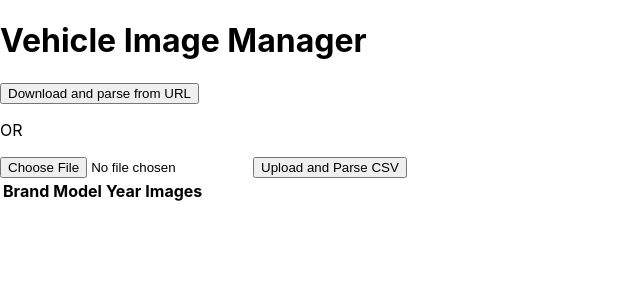
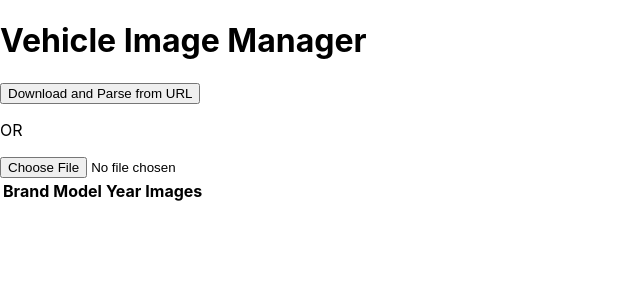
Before and after one commit to ChrissHeIs/electricco-vehicle-image-manager, a React (Create React App) app: page / in a window 1280 px wide. Shown: the top 300 px of the page, without its empty margins (0-640 px from the left). Built offline with nearby package versions, Linux system fonts and the light colour scheme.

Commit message:
Loading images

```diff
--- a/package.json
+++ b/package.json
@@ -6,6 +6,7 @@
     "@testing-library/react": "^13.4.0",
     "axios": "^1.7.9",
     "cra-template-typescript": "1.2.0",
+    "http-proxy-middleware": "^3.0.3",
     "papaparse": "^5.5.1",
     "react": "^18.2.0",
     "react-dom": "^18.2.0",
--- a/src/App.tsx
+++ b/src/App.tsx
@@ -1,27 +1,27 @@
-// src/App.tsx
-import React, { useState } from 'react';
-import CsvUploader from './components/CsvUploader';
-import VehicleTable from './components/VehicleTable';
+import React, { useState } from "react";
+import CsvUploader from "./components/CsvUploader"; // Handles CSV parsing
+import VehicleImageFetcher from "./components/VehicleImageFetcher"; // Handles image fetching
+import { Vehicle } from "./model/Vehicle"; // Assuming Vehicle type is defined somewhere
+import VehicleTable from "./components/VehicleTable";
 
 const App: React.FC = () => {
-  const [vehicles, setVehicles] = useState<any[]>([]);
+  const [updatedVehicles, setUpdatedVehicles] = useState<Vehicle[]>([]);
 
-  // Update vehicles after parsing from file
-  const handleFileParsed = (newVehicles: any[]) => {
-    setVehicles(newVehicles);
-  };
-
-  // Update vehicles after parsing from URL
-  const handleUrlParsed = (newVehicles: any[]) => {
-    setVehicles(newVehicles);
+  // Automatically trigger image fetching in VehicleImageFetcher after CSV is loaded
+  const handleCsvLoaded = (vehicles: Vehicle[]) => {
+    setUpdatedVehicles(vehicles); // Set the updated list of vehicles
   };
 
   return (
-    <div className="App">
+    <div>
       <h1>Vehicle Image Manager</h1>
 
-      <CsvUploader onFileParsed={handleFileParsed} onUrlParsed={handleUrlParsed} />
-      <VehicleTable vehicles={vehicles} />
+      {/* CSV Upload or URL Parsing */}
+      <CsvUploader setUpdatedVehicles={handleCsvLoaded} />
+
+      {/* Show the list of vehicles in a table and fetch images */}
+      <VehicleTable vehicles={updatedVehicles.slice(0, 3) /* Limit to first 3 vehicles for debuggings*/}/>
+      {/*<VehicleImageFetcher vehicles={updatedVehicles} />*/}
     </div>
   );
 };
--- a/src/components/CsvUploader.tsx
+++ b/src/components/CsvUploader.tsx
@@ -1,81 +1,70 @@
 // src/components/CsvUploader.tsx
 import React, { useState } from 'react';
-import { parseAndFilterCsv } from '../utils/csvParser';
+import Papa from 'papaparse';
+import { Vehicle } from '../model/Vehicle';
+import VehicleImageFetcher from './VehicleImageFetcher';
 
 interface CsvUploaderProps {
-  onFileParsed: (vehicles: any[]) => void;
-  onUrlParsed: (vehicles: any[]) => void;
+  setUpdatedVehicles: (vehicles: Vehicle[]) => void; // Prop to set the vehicles in the parent
 }
 
-const CsvUploader: React.FC<CsvUploaderProps> = ({ onFileParsed, onUrlParsed }) => {
-  const [csvFile, setCsvFile] = useState<File | null>(null);
-  const [loading, setLoading] = useState<boolean>(false);
+const CsvUploader: React.FC<CsvUploaderProps> = ({ setUpdatedVehicles }) => {
+  const [vehicles, setVehicles] = useState<any[]>([]);
+  const [loading, setLoading] = useState(false);
+  const [error, setError] = useState<string | null>(null);
 
-  // Handle file input
-  const handleFileChange = (event: React.ChangeEvent<HTMLInputElement>) => {
-    const file = event.target.files ? event.target.files[0] : null;
-    setCsvFile(file);
-  };
+  const handleCsvLoaded = (result: Papa.ParseResult<any>) => {
+    try {
+      const filteredData = result.data.filter((vehicle: any) => vehicle.reliability >= 3);
+      setUpdatedVehicles(filteredData);
+      setVehicles(filteredData);
+    } catch (e) {
+      setError('Error parsing CSV file');
+    } finally {
+      setLoading(false);
+    }
+  }
 
-  // Parse the uploaded CSV
-  const handleFileParse = () => {
-    if (!csvFile) return;
-    setLoading(true);
-
-    const reader = new FileReader();
-    reader.onload = (event) => {
-      if (event.target?.result) {
-        parseAndFilterCsv(event.target.result as string, (vehicles) => {
-          onFileParsed(vehicles); // Return parsed vehicles from file
+  const handleFileUpload = (e: React.ChangeEvent<HTMLInputElement>) => {
+    const file = e.target.files?.[0];
+    if (file) {
+      setLoading(true);
+      Papa.parse(file, {
+        complete: (result) => {
+          handleCsvLoaded(result);
+        },
+        error: (error) => {
+          setError('Error reading CSV file');
           setLoading(false);
-        });
-      }
-    };
-    reader.readAsText(csvFile);  // Read file content as text
+        },
+      });
+    }
   };
 
   const handleURLDownloadAndParse = async () => {
-    console.log(process.env.REACT_APP_PROXY_URL)
-    console.log(process.env.REACT_APP_CSV_URL)
-    const url = process.env.REACT_APP_PROXY_URL + process.env.REACT_APP_CSV_URL;  // Use the CORS proxy URL
     setLoading(true);
+    setError(null);
 
     try {
-      console.log('Fetching CSV from URL:', url);
-      const response = await fetch(url);
+      const response = await fetch(process.env.REACT_APP_PROXY_URL + process.env.REACT_APP_CSV_URL);
+      const text = await response.text();
+      const parsed = Papa.parse(text, { header: true, skipEmptyLines: true });
 
-      if (!response.ok) {
-        throw new Error(`Failed to fetch: ${response.statusText}`);
-      }
-
-      const text = await response.text();
-      console.log('Raw CSV file content:', text);
-
-      parseAndFilterCsv(text, (vehicles) => {
-        console.log('CSV parsed and filtered successfully:', vehicles);
-        onUrlParsed(vehicles);
-        setLoading(false);
-      });
+      handleCsvLoaded(parsed);
     } catch (error) {
-      console.error('Error downloading or parsing CSV:', error);
+      setError('Error downloading or parsing CSV');
+    } finally {
       setLoading(false);
     }
   };
 
   return (
     <div>
-      <button onClick={handleURLDownloadAndParse} disabled={loading}>
-        Download and parse from URL
-      </button>
-
+      <button onClick={handleURLDownloadAndParse}>Download and Parse from URL</button>
+      <p>OR</p>
+      <input type="file" accept=".csv" onChange={handleFileUpload} />
       {loading && <p>Loading...</p>}
-
-      <p>OR</p>
-
-      <input type="file" accept=".csv" onChange={handleFileChange} disabled={loading} />
-      <button onClick={handleFileParse} disabled={loading}>
-        Upload and Parse CSV
-      </button>
+      {error && <p>{error}</p>}
     </div>
   );
 };
--- /dev/null
+++ b/src/components/VehicleImageFetcher.tsx
@@ -0,0 +1,94 @@
+// src/components/VehicleImageFetcher.tsx
+import React, { useState, useEffect } from 'react';
+import { Vehicle } from '../model/Vehicle';
+
+interface VehicleImageFetcherProps {
+  vehicle: Vehicle;
+}
+
+const VehicleImageFetcher: React.FC<VehicleImageFetcherProps> = ({ vehicle }) => {
+  const [updatedVehicle, setUpdatedVehicle] = useState<Vehicle>(vehicle);
+  const [imageUrls, setImageUrls] = useState<string[] | undefined>();
+
+  // Fetch images for each vehicle
+  const fetchImagesForVehicle = async (vehicle: Vehicle) => {
+    const apiKey = process.env.REACT_APP_CARSXE_KEY;
+
+    if (!apiKey) {
+      console.error("API key is missing");
+      return;
+    }
+
+    // Construct the URL using brand and model directly from vehicle
+    const url = `/api/images?key=${apiKey}&angle=side&make=${vehicle.brand}&model=${vehicle.model}&transparent=true&color=black&format=json`;
+
+    try {
+      const res = await fetch(url);
+
+      if (!res.ok) {
+        const errorText = await res.text();
+        console.error(`Error fetching images: ${res.status} - ${errorText}`);
+        return;
+      }
+
+      const contentType = res.headers.get("Content-Type");
+
+      if (contentType && contentType.includes("application/json")) {
+        const data = await res.json();
+        console.log("Response JSON:", data);
+
+        // Check if images are available and update the specific vehicle
+        if (data.images && Array.isArray(data.images)) {
+            setImageUrls(data.images.map((img: any) => img.link));
+        }
+      } else {
+        const text = await res.text();
+        console.error("Expected JSON but got a different response:", text);
+      }
+    } catch (err) {
+      console.error("Error fetching images:", err);
+    }
+  };
+
+
+
+  // Fetch images for vehicles (limited to first 3 vehicles)
+  useEffect(() => {
+    fetchImagesForVehicle(vehicle);
+  }, [vehicle]);
+
+  // Render placeholders or images
+  const getImagePlaceholder = () => {
+    return <div style={{ width: '100px', height: '100px', backgroundColor: 'lightgray', textAlign: 'center', lineHeight: '100px' }}>Loading...</div>;
+  };
+
+  const getErrorPlaceholder = () => {
+    return <div style={{ width: '100px', height: '100px', backgroundColor: 'lightgray', textAlign: 'center', lineHeight: '100px' }}>Error</div>;
+  };
+
+  return (
+    <div>
+        {imageUrls ? (
+            <div style={{ display: 'flex', gap: '10px' }}>
+            {imageUrls.map((url, i) => (
+                <div key={i} style={{ position: 'relative' }}>
+                {url ? (
+                    <img
+                    src={url}
+                    alt={`${vehicle.brand} ${vehicle.model}`}
+                    style={{ width: '100px', height: '100px', cursor: 'pointer' }}
+                    />
+                ) : (
+                    getErrorPlaceholder()
+                )}
+                </div>
+            ))}
+            </div>
+        ) : (
+            getImagePlaceholder()
+        )}
+    </div>
+  );
+};
+
+export default VehicleImageFetcher;
--- a/src/components/VehicleTable.tsx
+++ b/src/components/VehicleTable.tsx
@@ -1,12 +1,7 @@
 // src/components/VehicleTable.tsx
 import React from 'react';
-
-interface Vehicle {
-  brand: string;
-  model: string;
-  year: string;
-  images: string[];
-}
+import { Vehicle } from '../model/Vehicle';
+import VehicleImageFetcher from './VehicleImageFetcher';
 
 interface VehicleTableProps {
   vehicles: Vehicle[];
@@ -30,13 +25,7 @@ const VehicleTable: React.FC<VehicleTableProps> = ({ vehicles }) => {
             <td>{vehicle.model}</td>
             <td>{vehicle.year}</td>
             <td>
-              {vehicle.images.length > 0 ? (
-                vehicle.images.map((image, idx) => (
-                  <img key={idx} src={image} alt={`${vehicle.brand} ${vehicle.model}`} />
-                ))
-              ) : (
-                <span>Loading...</span>
-              )}
+              <VehicleImageFetcher vehicle={vehicle}/>
             </td>
           </tr>
         ))}
--- a/src/env.d.ts
+++ b/src/env.d.ts
@@ -4,6 +4,7 @@ declare global {
       interface ProcessEnv {
         REACT_APP_PROXY_URL: string;
         REACT_APP_CSV_URL: string;
+        REACT_APP_CARSXE_KEY: string;
       }
     }
   }
--- /dev/null
+++ b/src/model/Vehicle.ts
@@ -0,0 +1,7 @@
+export interface Vehicle {
+  brand: string;
+  model: string;
+  year: string;
+  information: { brand: string; model: string }; // Information for image query
+  imageUrls?: string[]; // Image URLs (optional at first)
+}
```
Also changed, not shown: src/setupProxy.js (added, +16 -0 lines), 2 other files (tests, documents, lock files or other folders).
